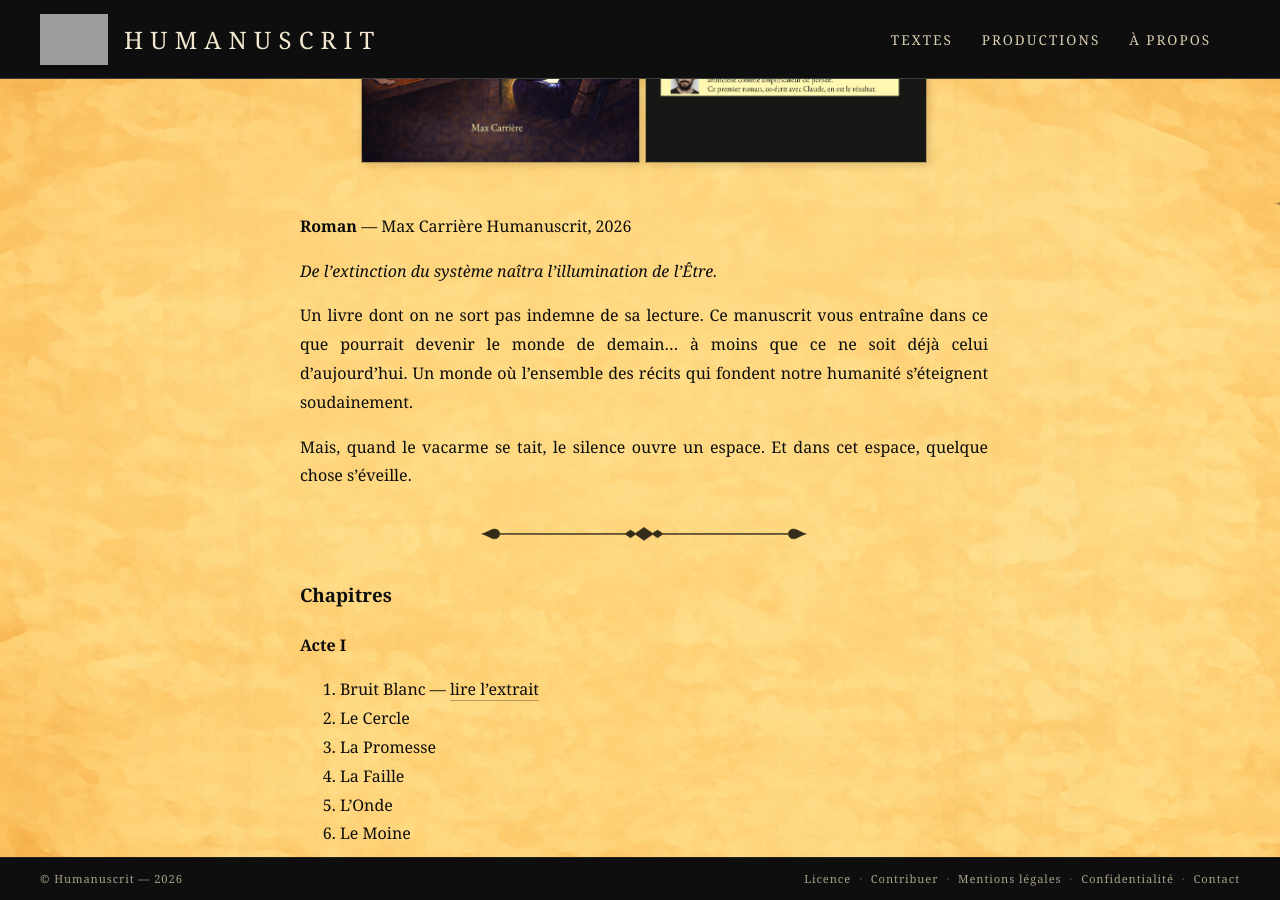
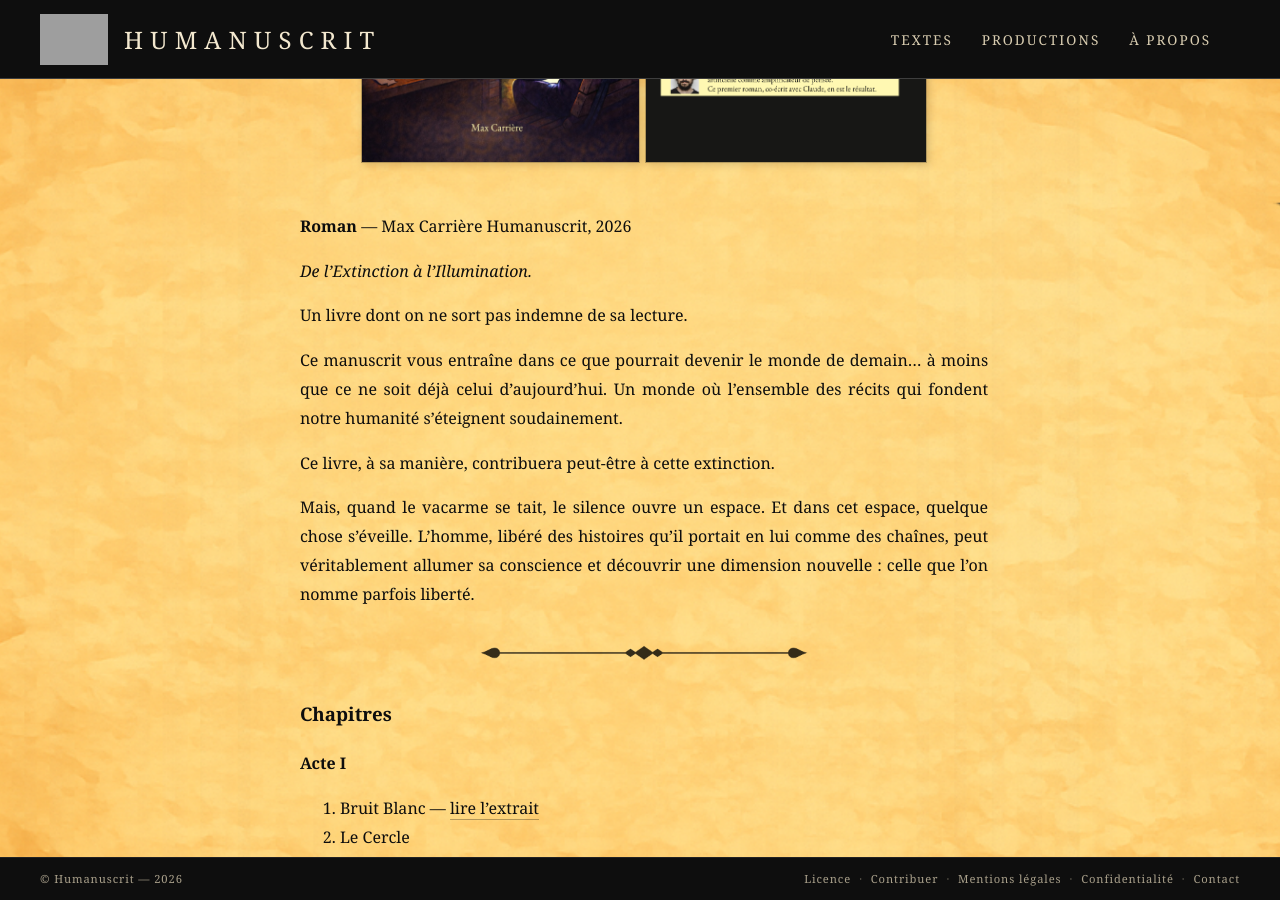
Before and after one commit to maxcarriere/humanuscrit, a Jekyll site: the page built from productions/system-down.md, in a window 1280 px wide and 900 px high, scrolled down 534 px. Built offline with Jekyll 4.4.1, drawn with Linux system fonts in a browser that asks for light colours; grey boxes are pictures that could not be loaded.

Commit message:
Résumé complet de la 4ème de couverture sur la page détail
Co-Authored-By: Claude Opus 4.6 <noreply@anthropic.com>

```diff
--- a/productions/system-down.md
+++ b/productions/system-down.md
@@ -13,13 +13,17 @@ permalink: /productions/system-down/
 **Roman** — Max Carrière
 Humanuscrit, 2026
 
-*De l'extinction du système naîtra l'illumination de l'Être.*
+*De l'Extinction à l'Illumination.*
 
 Un livre dont on ne sort pas indemne de sa lecture.
+
 Ce manuscrit vous entraîne dans ce que pourrait devenir le monde de demain... à moins que ce ne soit déjà celui d'aujourd'hui. Un monde où l'ensemble des récits qui fondent notre humanité s'éteignent soudainement.
+
+Ce livre, à sa manière, contribuera peut-être à cette extinction.
 
 Mais, quand le vacarme se tait, le silence ouvre un espace.
 Et dans cet espace, quelque chose s'éveille.
+L'homme, libéré des histoires qu'il portait en lui comme des chaînes, peut véritablement allumer sa conscience et découvrir une dimension nouvelle : celle que l'on nomme parfois liberté.
 
 ---
 
```
